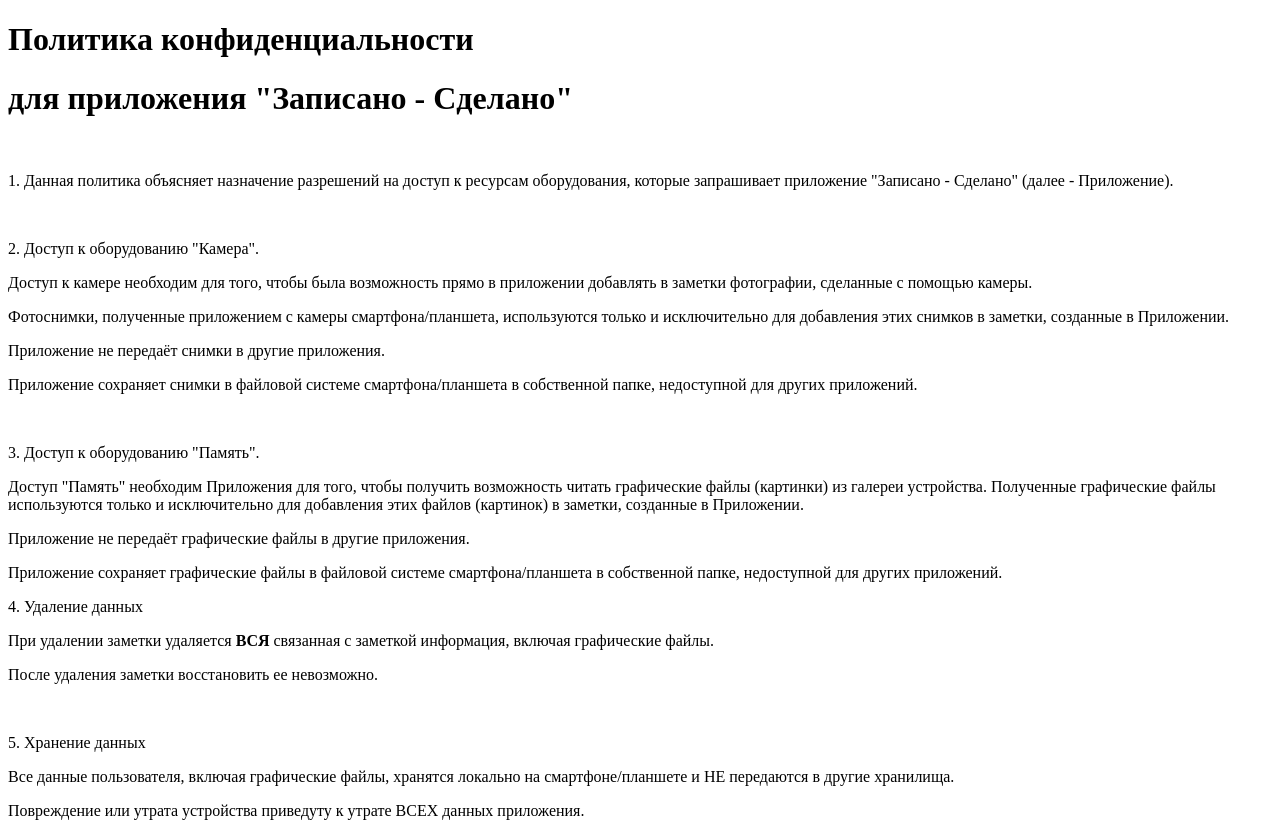
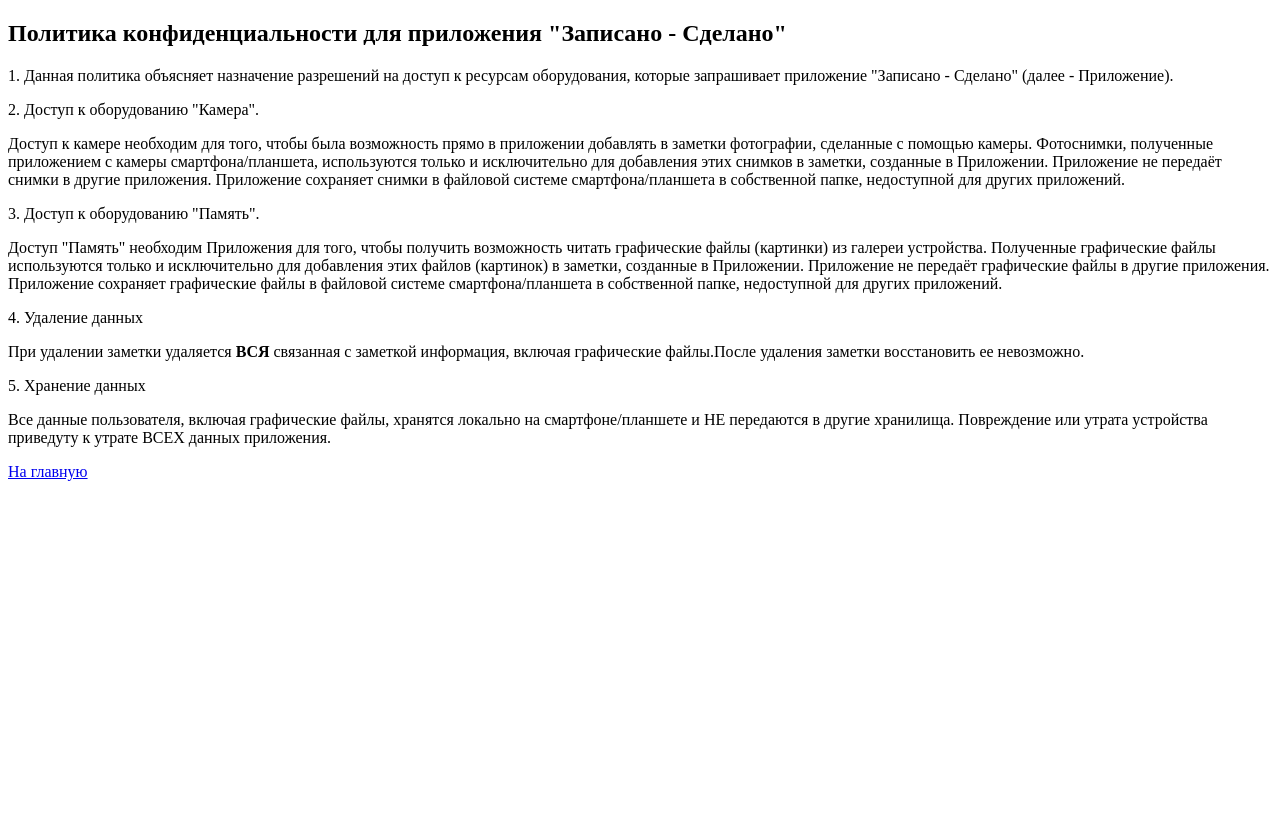
Before and after one commit to DmitryPogorelov/DmitryPogorelov.github.io, a plain HTML site: page privacy_policy_written_done_ru.html in a window 1280 px wide. After the commit the page ends 800 px from the top, so only its background shows below. Drawn offline with Linux system fonts and the light colour scheme.

Commit message:
Update privacy_policy_written_done_ru.html

```diff
--- a/privacy_policy_written_done_ru.html
+++ b/privacy_policy_written_done_ru.html
@@ -1,27 +1,27 @@
 <!DOCTYPE html>
 <html>
 <body>
-<h1>Политика конфиденциальности</h1>
-<h1>для приложения "Записано - Сделано"</h1>
-<p>&nbsp</p>
+<h2>Политика конфиденциальности для приложения "Записано - Сделано"</h2>
+<p></p>
 <p>1. Данная политика объясняет назначение разрешений на доступ к ресурсам оборудования, которые запрашивает приложение "Записано - Сделано" (далее - Приложение).</p>
-<p>&nbsp</p>
+<p></p>
 <p>2. Доступ к оборудованию "Камера".</p>
-<p>Доступ к камере необходим для того, чтобы была возможность прямо в приложении добавлять в заметки фотографии, сделанные с помощью камеры.</p>
-<p>Фотоснимки, полученные приложением с камеры смартфона/планшета, используются только и исключительно для добавления этих снимков в заметки, созданные в Приложении.</p>
-<p>Приложение не передаёт снимки в другие приложения.</p>
-<p>Приложение сохраняет снимки в файловой системе смартфона/планшета в собственной папке, недоступной для других приложений.</p>
-<p>&nbsp</p>
+Доступ к камере необходим для того, чтобы была возможность прямо в приложении добавлять в заметки фотографии, сделанные с помощью камеры.
+Фотоснимки, полученные приложением с камеры смартфона/планшета, используются только и исключительно для добавления этих снимков в заметки, созданные в Приложении.
+Приложение не передаёт снимки в другие приложения.
+Приложение сохраняет снимки в файловой системе смартфона/планшета в собственной папке, недоступной для других приложений.</p>
+<p></p>
 <p>3. Доступ к оборудованию "Память".</p>
-<p>Доступ "Память" необходим Приложения для того, чтобы получить возможность читать графические файлы (картинки) из галереи устройства. Полученные графические файлы используются только и исключительно для добавления этих файлов (картинок) в заметки, созданные в Приложении.</p>
-<p>Приложение не передаёт графические файлы в другие приложения.</p>
-<p>Приложение сохраняет графические файлы в файловой системе смартфона/планшета в собственной папке, недоступной для других приложений.</p>
+<p>Доступ "Память" необходим Приложения для того, чтобы получить возможность читать графические файлы (картинки) из галереи устройства. Полученные графические файлы используются только и исключительно для добавления этих файлов (картинок) в заметки, созданные в Приложении.
+Приложение не передаёт графические файлы в другие приложения.
+Приложение сохраняет графические файлы в файловой системе смартфона/планшета в собственной папке, недоступной для других приложений.</p>
 <p>4. Удаление данных</p>
-<p>При удалении заметки удаляется <b>ВСЯ</b> связанная с заметкой информация, включая графические файлы.</p>
-<p>После удаления заметки восстановить ее невозможно.</p>
-<p>&nbsp</p>
+<p>При удалении заметки удаляется <b>ВСЯ</b> связанная с заметкой информация, включая графические файлы.После удаления заметки восстановить ее невозможно.</p>
+<p></p>
 <p>5. Хранение данных</p>
-<p>Все данные пользователя, включая графические файлы, хранятся локально на смартфоне/планшете и НЕ передаются в другие хранилища.</p>
-<p>Повреждение или утрата устройства приведуту к утрате ВСЕХ данных приложения.</p>
+<p>Все данные пользователя, включая графические файлы, хранятся локально на смартфоне/планшете и НЕ передаются в другие хранилища.
+Повреждение или утрата устройства приведуту к утрате ВСЕХ данных приложения.</p>
+
+<p><a href="index.html">На главную</a></p>
 </body>
 </html>
```
